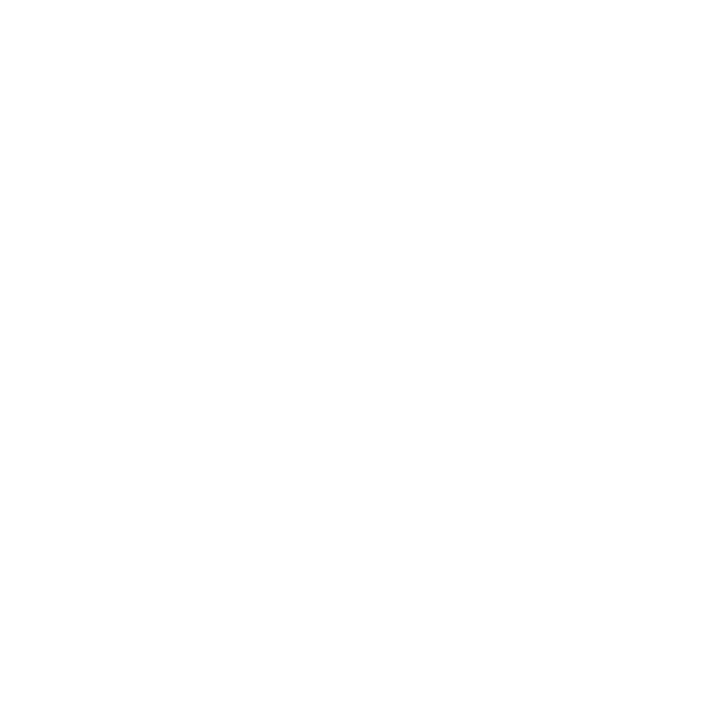
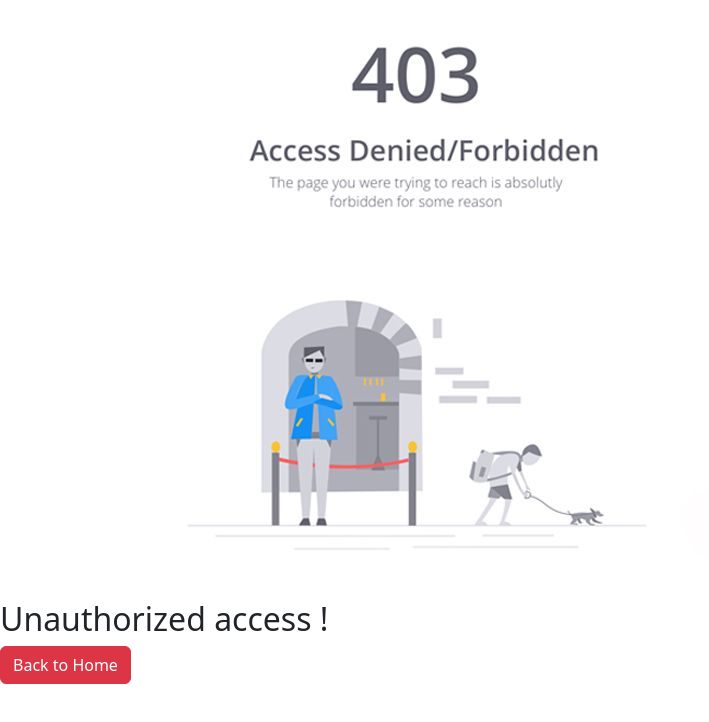
Before and after one commit to manojravula06/BMS, a React (Create React App) app: page /admin in a window 1280 px wide. Before the commit this address had no page. Shown: the top 722 px of the page, without its empty margins (0-709 px from the left). Built offline with nearby package versions, Linux system fonts and the light colour scheme.

Commit message:
Unauthorized page

```diff
--- a/src/Component/Card/Card.css
+++ b/src/Component/Card/Card.css
@@ -1,9 +1,9 @@
-.card {
+.moviecard {
   background-color: black;
   width: 18rem;
-  height: 30rem;
+  height: 28rem;
 }
 
 .img {
-  height:25rem;
+  height:22rem;
 }
--- a/src/Component/Card/Card.js
+++ b/src/Component/Card/Card.js
@@ -6,12 +6,12 @@
 const CardItem = ({ img, title, text }) => {
   return (
     <div>
-      <Card className="card">
+      <Card className="moviecard">
         <Card.Body style={{ width: "18rem" }} >
           <Card.Img variant="top" src={img} className="img" />
           <HandThumbsUpFill className="text-success" />
           <span className="text-success fw-bold m-2">{text}</span>
-          <Card.Title className="text-light">{title}</Card.Title>
+          <Card.Title className="text-light m-2">{title}</Card.Title>
         </Card.Body>
       </Card>
     </div>
--- a/src/Component/navbar/Nav.js
+++ b/src/Component/navbar/Nav.js
@@ -16,7 +16,7 @@
       <div className="bg-dark container-fluid sticky-top">
         <div className="row">
 
-          <div className="col-lg-2 col-sm-center m-2 text-light">
+          <div className="col-lg-2 col-sm-center m-auto text-light">
           <Link to="/" className="text-decoration-none text-light">
             <h6 className="display-6">B M S</h6>
             </Link>
@@ -24,10 +24,9 @@
 
 
           <div className="col-lg-6 col-sm-6 p-2">
-            <input type="text" name="" id="" className="form-control" />
-            {/* <Button variant="danger">search</Button>   */}
+            <input type="text" name="" id="" placeholder="Search for movies" className="form-control" />
           </div>
-          <div className="col-lg-2 col-sm-4 p-2">
+          <div className="col-lg-2 col-sm-4 p-2 mx-auto">
 
             {localStorage.getItem("accessToken") ? (
               <>
--- a/src/Component/routes/AppRoutes.js
+++ b/src/Component/routes/AppRoutes.js
@@ -1,13 +1,14 @@
 import {  BrowserRouter as Router, Routes, Route } from "react-router-dom";
 import Login from "../../Pages/Login/Login";
 import LandingPage from "../../Pages/LandingPage/LandingPage";
-
+import Unauthorized from "../../Pages/Unauthorized/Unauthorized";
 const AppRoute=()=>{
     return(
         <Router>
            <Routes>
            <Route exact path="/login" element={<Login/>}/>
             <Route exact path="/" element={<LandingPage/>}/>
+           <Route path="/*" element={<Unauthorized/>} />
            </Routes>
         </Router>
     )
--- a/src/Pages/LandingPage/LandingPage.css
+++ b/src/Pages/LandingPage/LandingPage.css
@@ -0,0 +1,5 @@
+.align{
+    display: flex;
+   justify-content:flex-start;
+   margin: 2rem;
+}
--- a/src/Pages/Login/Login.js
+++ b/src/Pages/Login/Login.js
@@ -127,7 +127,6 @@
     }
 
     const response = await signUp(data);
-
     if (response.status === 201) {
       setMessage("Signed Up Successfully");
       clearState();
@@ -153,6 +152,7 @@
 
     if (result.status === 200) {
       setMessage("Logged in successfullly");
+
 
       const { name, userId, userTypes, userStatus, accessToken } = result.data;
 
--- /dev/null
+++ b/src/Pages/Unauthorized/Unauthorized.css
@@ -0,0 +1,5 @@
+.unauth{
+    display:block;
+    align-items: center;
+
+}
--- /dev/null
+++ b/src/Pages/Unauthorized/Unauthorized.js
@@ -0,0 +1,22 @@
+import React from "react";
+import { useNavigate } from "react-router-dom";
+import unauth from "../../assets/403.jpg";
+import "./Unauthorized.css";
+
+const Unauthorized = () => {
+const navigate= useNavigate();
+const goBack=()=>{
+  navigate('/')
+}
+  return (
+    <div className="unauth">
+      <img src={unauth} alt="Un authorized_image_missig" />
+      <h2>Unauthorized access !</h2>
+      <button className="btn btn-danger"
+      onClick={goBack}
+      >Back to Home</button>
+    </div>
+  );
+};
+
+export default Unauthorized;
```
Also changed, not shown: src/Pages/LandingPage/LandingPage.js (+5 -4 lines), src/assets/403.jpg (added).
